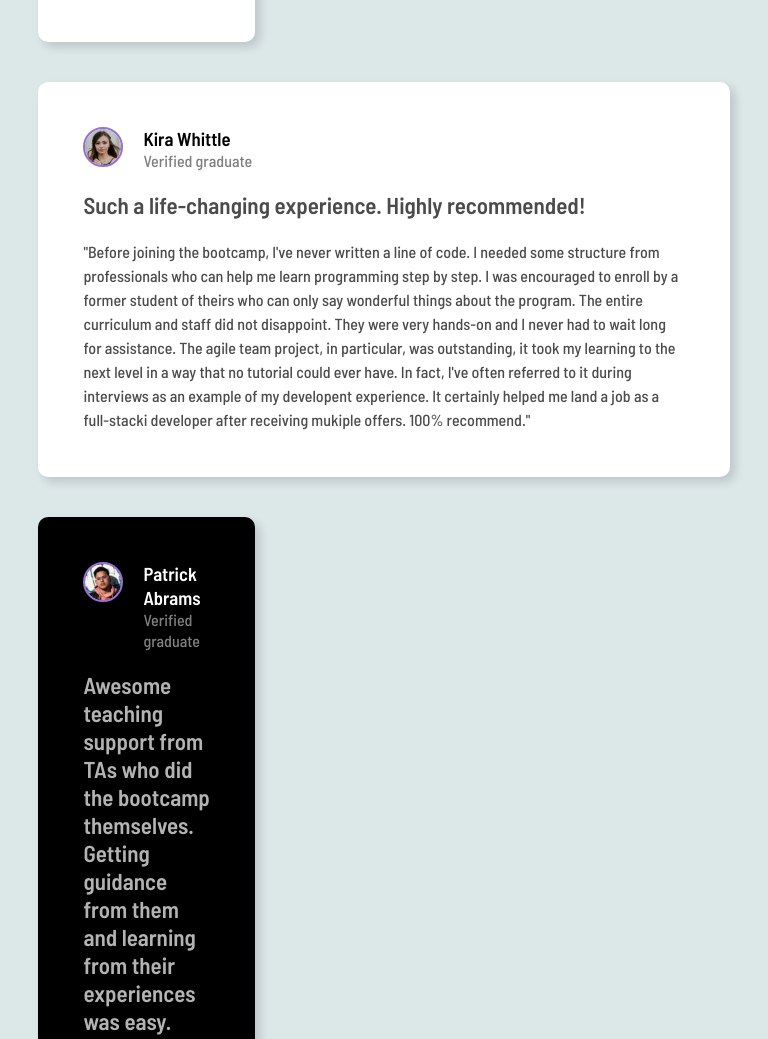
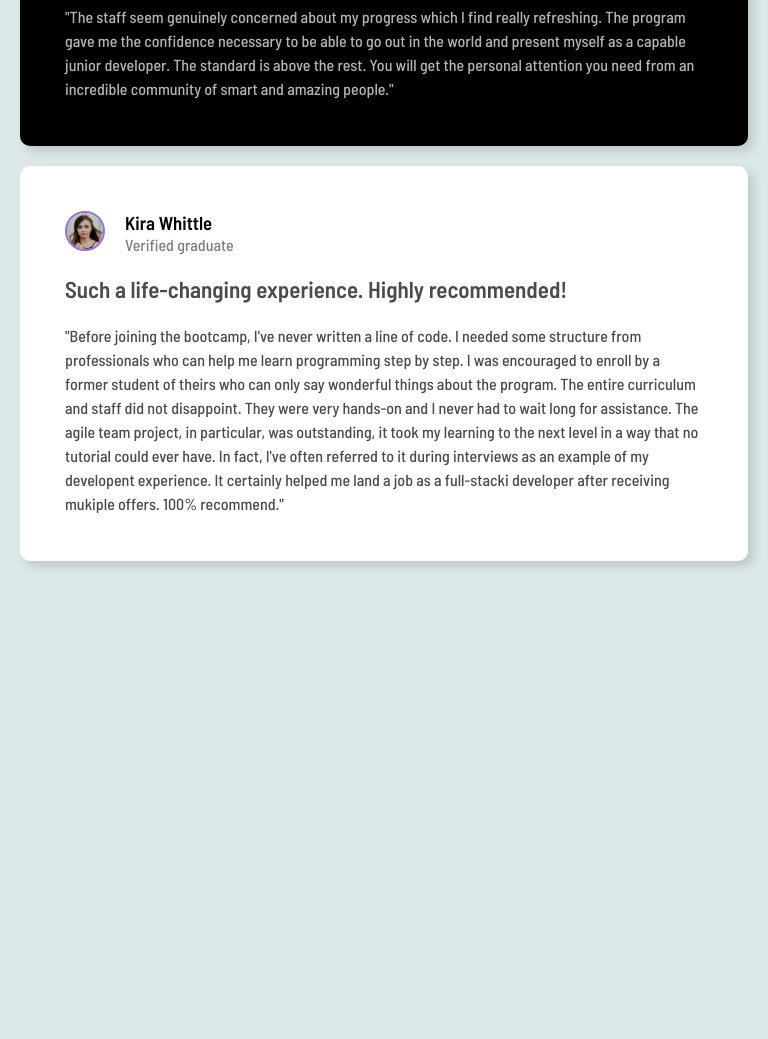
Before and after one commit to SedativeGlam/Testimonials, a plain HTML site: page index.html in a window 768 px wide. Shown: the part 1251-2290 px from the top of the page. After the commit the page ends 1922 px from the top, so only its background shows below. Drawn offline with Linux system fonts and the light colour scheme.

Commit message:
Add files via upload

```diff
--- a/style.css
+++ b/style.css
@@ -107,8 +107,10 @@ b {
 
 @media screen and (max-width: 768px) {
   .container {
-    width: 90%;
+    width: 100%;
     grid-template-columns: 1fr;
+    gap: 10px;
+    padding: 0 20px 0 20px;
   }
 
   .item-1 {
@@ -126,18 +128,27 @@ b {
   }
 }
 
-@media screen and (min-width: 768px) and (max-width: 1023px) {
+@media screen and (min-width: 769px) and (max-width: 1023px) {
   .container {
-    width: 90%;
-    grid-template-columns: repeat(3, 1fr);
+    grid-template-columns: repeat(4, 1fr);
+    row-gap: 10px;
+    padding: 0 20px 0 20px;
   }
 
-  .item-1 {
+  .item-2 {
+    grid-column: 3 / 5;
+  }
+
+  .item-3 {
     grid-column: 1 / 3;
   }
 
+  .item-4 {
+    grid-column: 3 / 5;
+  }
+
   .item-5 {
-    grid-column: 1 / 4;
-    grid-row: 3 / 4;
+    grid-column: 1 / 5;
+    grid-row: 4 / 5;
   }
 }
```
